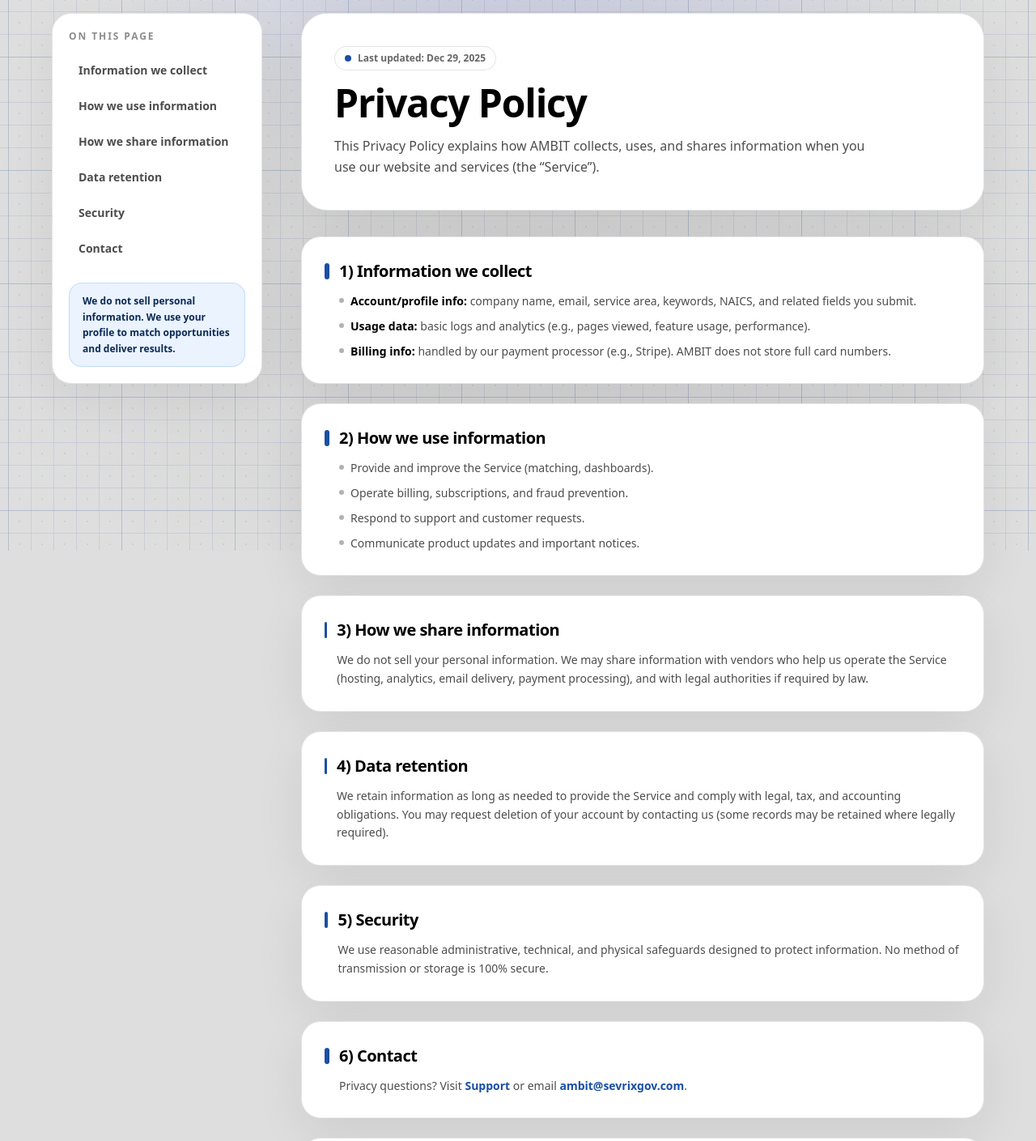
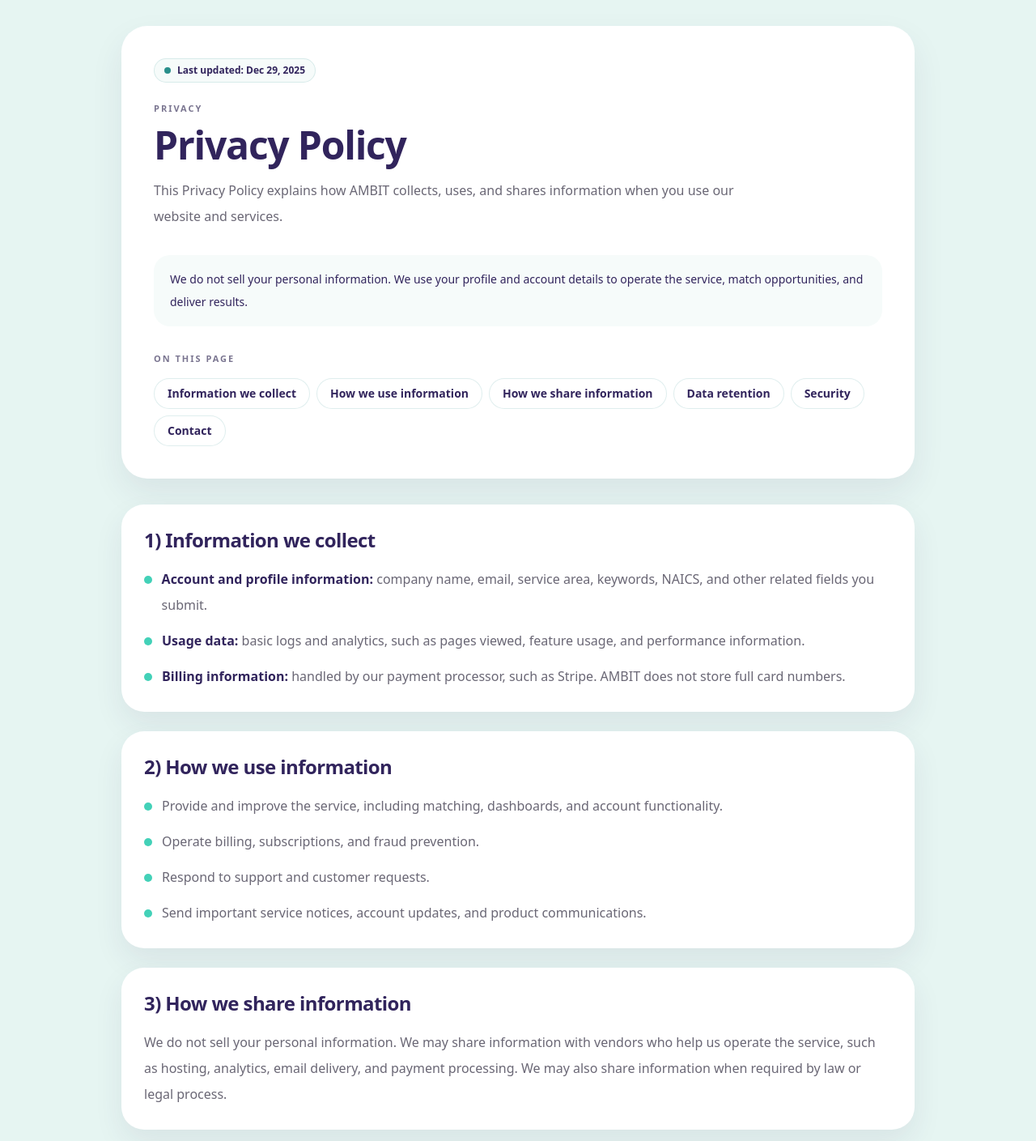
Before and after one commit to seansevrix/ambit, a Next.js app: page /privacy in a window 1280 px wide. Shown: the part 120-1529 px from the top of the page at 81% size. Built offline with nearby package versions, Linux system fonts and the light colour scheme.

Commit message:
Restyle privacy page to match mint site vibe

```diff
--- a/app/privacy/page.tsx
+++ b/app/privacy/page.tsx
@@ -1,4 +1,5 @@
 import Link from "next/link";
+import type { ReactNode } from "react";
 
 const TOC = [
   { id: "collect", label: "Information we collect" },
@@ -9,6 +10,16 @@ const TOC = [
   { id: "contact", label: "Contact" },
 ];
 
+const CONTAINER = "mx-auto max-w-[1240px] px-6 lg:px-10";
+
+function Eyebrow({ children }: { children: ReactNode }) {
+  return (
+    <div className="text-[11px] font-semibold uppercase tracking-[0.18em] text-[#7A7590]">
+      {children}
+    </div>
+  );
+}
+
 function SectionCard({
   id,
   title,
@@ -16,166 +27,168 @@ function SectionCard({
 }: {
   id: string;
   title: string;
-  children: React.ReactNode;
+  children: ReactNode;
 }) {
   return (
     <section
       id={id}
-      className="rounded-3xl border border-black/10 bg-white p-6 shadow-[0_18px_60px_rgba(0,0,0,0.08)] md:p-7 scroll-mt-28"
+      className="scroll-mt-28 rounded-[28px] bg-white p-7 shadow-[0_16px_36px_rgba(49,36,92,0.08)]"
     >
-      <div className="flex items-start gap-3">
-        <div className="mt-1 h-5 w-1.5 rounded-full bg-[#1A4FA3]" />
-        <div className="min-w-0">
-          <h2 className="text-lg font-black tracking-tight text-black md:text-xl">
+      <h2 className="text-2xl font-black tracking-tight text-[#31245C]">
         {title}
       </h2>
-          <div className="mt-3 text-sm leading-relaxed text-black/70">
-            {children}
-          </div>
-        </div>
-      </div>
+      <div className="mt-4 text-base leading-8 text-[#6A6775]">{children}</div>
     </section>
+  );
+}
+
+function Bullet({ children }: { children: ReactNode }) {
+  return (
+    <li className="flex gap-3">
+      <span className="mt-3 h-2.5 w-2.5 rounded-full bg-[#43D1B8]" />
+      <span>{children}</span>
+    </li>
   );
 }
 
 export default function PrivacyPage() {
   return (
-    <main className="min-h-[calc(100vh-80px)] px-4 py-14 sm:py-16">
-      <div className="mx-auto w-full max-w-6xl">
-        <div className="grid gap-10 lg:grid-cols-[260px_1fr] lg:gap-12">
-          {/* TOC */}
-          <aside className="hidden lg:block">
-            <div className="sticky top-24 rounded-3xl border border-black/10 bg-white p-5 shadow-[0_18px_60px_rgba(0,0,0,0.06)]">
-              <div className="text-xs font-black tracking-[0.16em] text-black/45">
-                ON THIS PAGE
-              </div>
-              <nav className="mt-4 grid gap-2">
-                {TOC.map((t) => (
-                  <a
-                    key={t.id}
-                    href={`#${t.id}`}
-                    className="rounded-xl px-3 py-2 text-sm font-semibold text-black/70 hover:bg-black/[0.03] hover:text-black"
-                  >
-                    {t.label}
-                  </a>
-                ))}
-              </nav>
-
-              <div className="mt-6 rounded-2xl border border-[#63A7FF]/30 bg-[#EAF3FF] px-4 py-3 text-xs font-semibold leading-relaxed text-[#0B2A55]">
-                We do not sell personal information. We use your profile to match
-                opportunities and deliver results.
-              </div>
-            </div>
-          </aside>
-
-          {/* Content */}
-          <div className="min-w-0">
-            {/* Header Card */}
-            <div className="rounded-[32px] border border-black/10 bg-white p-7 shadow-[0_24px_80px_rgba(0,0,0,0.08)] md:p-10">
-              <div className="inline-flex items-center gap-2 rounded-full border border-black/10 bg-white px-3 py-1.5 text-xs font-semibold text-black/60">
-                <span className="inline-flex h-2 w-2 rounded-full bg-[#1A4FA3]" />
+    <main className="min-h-[calc(100vh-80px)] bg-[#E6F5F2] text-[#31245C]">
+      <div className={`${CONTAINER} py-12 sm:py-16 lg:py-20`}>
+        <div className="mx-auto max-w-[980px]">
+          <div className="rounded-[32px] bg-white p-8 shadow-[0_18px_40px_rgba(49,36,92,0.08)] sm:p-10">
+            <div className="inline-flex items-center gap-2 rounded-full border border-[#2A8F8B]/15 bg-[#F6FBFA] px-3 py-1.5 text-xs font-semibold text-[#31245C]">
+              <span className="inline-flex h-2 w-2 rounded-full bg-[#2A8F8B]" />
               Last updated: Dec 29, 2025
             </div>
 
-              <h1 className="mt-4 text-3xl font-black tracking-tight text-black md:text-5xl">
+            <div className="mt-6">
+              <Eyebrow>Privacy</Eyebrow>
+              <h1 className="mt-3 text-4xl font-black tracking-tight text-[#31245C] sm:text-5xl">
                 Privacy Policy
               </h1>
+              <p className="mt-4 max-w-[720px] text-base leading-8 text-[#6A6775]">
+                This Privacy Policy explains how AMBIT collects, uses, and
+                shares information when you use our website and services.
+              </p>
+            </div>
 
-              <p className="mt-4 max-w-2xl text-sm leading-relaxed text-black/70 md:text-base">
-                This Privacy Policy explains how AMBIT collects, uses, and shares
-                information when you use our website and services (the “Service”).
-              </p>
+            <div className="mt-8 rounded-[20px] bg-[#F6FBFA] px-5 py-4 text-sm leading-7 text-[#31245C]">
+              We do not sell your personal information. We use your profile and
+              account details to operate the service, match opportunities, and
+              deliver results.
+            </div>
+
+            <div className="mt-8">
+              <Eyebrow>On this page</Eyebrow>
+              <div className="mt-4 flex flex-wrap gap-2">
+                {TOC.map((item) => (
+                  <a
+                    key={item.id}
+                    href={`#${item.id}`}
+                    className="rounded-full border border-[#2A8F8B]/15 bg-white px-4 py-2 text-sm font-semibold text-[#31245C] transition hover:bg-[#F6FBFA]"
+                  >
+                    {item.label}
+                  </a>
+                ))}
+              </div>
+            </div>
           </div>
 
           <div className="mt-8 grid gap-6">
             <SectionCard id="collect" title="1) Information we collect">
-                <ul className="mt-1 space-y-2">
-                  <li className="flex gap-2">
-                    <span className="mt-[7px] h-1.5 w-1.5 rounded-full bg-black/30" />
-                    <span>
-                      <span className="font-semibold text-black">Account/profile info:</span>{" "}
-                      company name, email, service area, keywords, NAICS, and related
-                      fields you submit.
-                    </span>
-                  </li>
-                  <li className="flex gap-2">
-                    <span className="mt-[7px] h-1.5 w-1.5 rounded-full bg-black/30" />
-                    <span>
-                      <span className="font-semibold text-black">Usage data:</span>{" "}
-                      basic logs and analytics (e.g., pages viewed, feature usage,
-                      performance).
-                    </span>
-                  </li>
-                  <li className="flex gap-2">
-                    <span className="mt-[7px] h-1.5 w-1.5 rounded-full bg-black/30" />
-                    <span>
-                      <span className="font-semibold text-black">Billing info:</span>{" "}
-                      handled by our payment processor (e.g., Stripe). AMBIT does not
-                      store full card numbers.
-                    </span>
-                  </li>
+              <ul className="space-y-3">
+                <Bullet>
+                  <span className="font-semibold text-[#31245C]">
+                    Account and profile information:
+                  </span>{" "}
+                  company name, email, service area, keywords, NAICS, and other
+                  related fields you submit.
+                </Bullet>
+                <Bullet>
+                  <span className="font-semibold text-[#31245C]">
+                    Usage data:
+                  </span>{" "}
+                  basic logs and analytics, such as pages viewed, feature usage,
+                  and performance information.
+                </Bullet>
+                <Bullet>
+                  <span className="font-semibold text-[#31245C]">
+                    Billing information:
+                  </span>{" "}
+                  handled by our payment processor, such as Stripe. AMBIT does
+                  not store full card numbers.
+                </Bullet>
               </ul>
             </SectionCard>
 
             <SectionCard id="use" title="2) How we use information">
-                <ul className="mt-1 space-y-2">
-                  <li className="flex gap-2">
-                    <span className="mt-[7px] h-1.5 w-1.5 rounded-full bg-black/30" />
-                    <span>Provide and improve the Service (matching, dashboards).</span>
-                  </li>
-                  <li className="flex gap-2">
-                    <span className="mt-[7px] h-1.5 w-1.5 rounded-full bg-black/30" />
-                    <span>Operate billing, subscriptions, and fraud prevention.</span>
-                  </li>
-                  <li className="flex gap-2">
-                    <span className="mt-[7px] h-1.5 w-1.5 rounded-full bg-black/30" />
-                    <span>Respond to support and customer requests.</span>
-                  </li>
-                  <li className="flex gap-2">
-                    <span className="mt-[7px] h-1.5 w-1.5 rounded-full bg-black/30" />
-                    <span>Communicate product updates and important notices.</span>
-                  </li>
+              <ul className="space-y-3">
+                <Bullet>
+                  Provide and improve the service, including matching,
+                  dashboards, and account functionality.
+                </Bullet>
+                <Bullet>
+                  Operate billing, subscriptions, and fraud prevention.
+                </Bullet>
+                <Bullet>Respond to support and customer requests.</Bullet>
+                <Bullet>
+                  Send important service notices, account updates, and product
+                  communications.
+                </Bullet>
               </ul>
             </SectionCard>
 
             <SectionCard id="share" title="3) How we share information">
-                We do not sell your personal information. We may share information
-                with vendors who help us operate the Service (hosting, analytics,
-                email delivery, payment processing), and with legal authorities if
-                required by law.
+              <p>
+                We do not sell your personal information. We may share
+                information with vendors who help us operate the service, such
+                as hosting, analytics, email delivery, and payment processing.
+                We may also share information when required by law or legal
+                process.
+              </p>
             </SectionCard>
 
             <SectionCard id="retention" title="4) Data retention">
-                We retain information as long as needed to provide the Service and
-                comply with legal, tax, and accounting obligations. You may request
-                deletion of your account by contacting us (some records may be retained
-                where legally required).
+              <p>
+                We retain information for as long as needed to provide the
+                service and comply with legal, tax, and accounting obligations.
+                You may request deletion of your account by contacting us,
+                although some records may be retained where legally required.
+              </p>
             </SectionCard>
 
             <SectionCard id="security" title="5) Security">
-                We use reasonable administrative, technical, and physical safeguards
-                designed to protect information. No method of transmission or storage
-                is 100% secure.
+              <p>
+                We use reasonable administrative, technical, and physical
+                safeguards designed to protect information. No method of
+                transmission or storage is 100% secure, so we cannot guarantee
+                absolute security.
+              </p>
             </SectionCard>
 
             <SectionCard id="contact" title="6) Contact">
+              <p>
                 Privacy questions? Visit{" "}
-                <Link className="font-semibold text-[#1A4FA3] hover:underline" href="/support">
+                <Link
+                  href="/support"
+                  className="font-semibold text-[#2A8F8B] hover:underline"
+                >
                   Support
                 </Link>{" "}
                 or email{" "}
                 <a
-                  className="font-semibold text-[#1A4FA3] hover:underline"
                   href="mailto:ambit@sevrixgov.com"
+                  className="font-semibold text-[#2A8F8B] hover:underline"
                 >
                   ambit@sevrixgov.com
                 </a>
                 .
+              </p>
             </SectionCard>
 
-              <div className="rounded-3xl border border-black/10 bg-white px-6 py-5 text-xs leading-relaxed text-black/55 shadow-[0_18px_60px_rgba(0,0,0,0.06)]">
+            <div className="rounded-[24px] bg-white px-6 py-5 text-sm leading-7 text-[#6A6775] shadow-[0_16px_36px_rgba(49,36,92,0.08)]">
               This policy is informational and not legal advice.
-              </div>
             </div>
           </div>
         </div>
```
Lines whose indentation alone changed are shown as unchanged.
